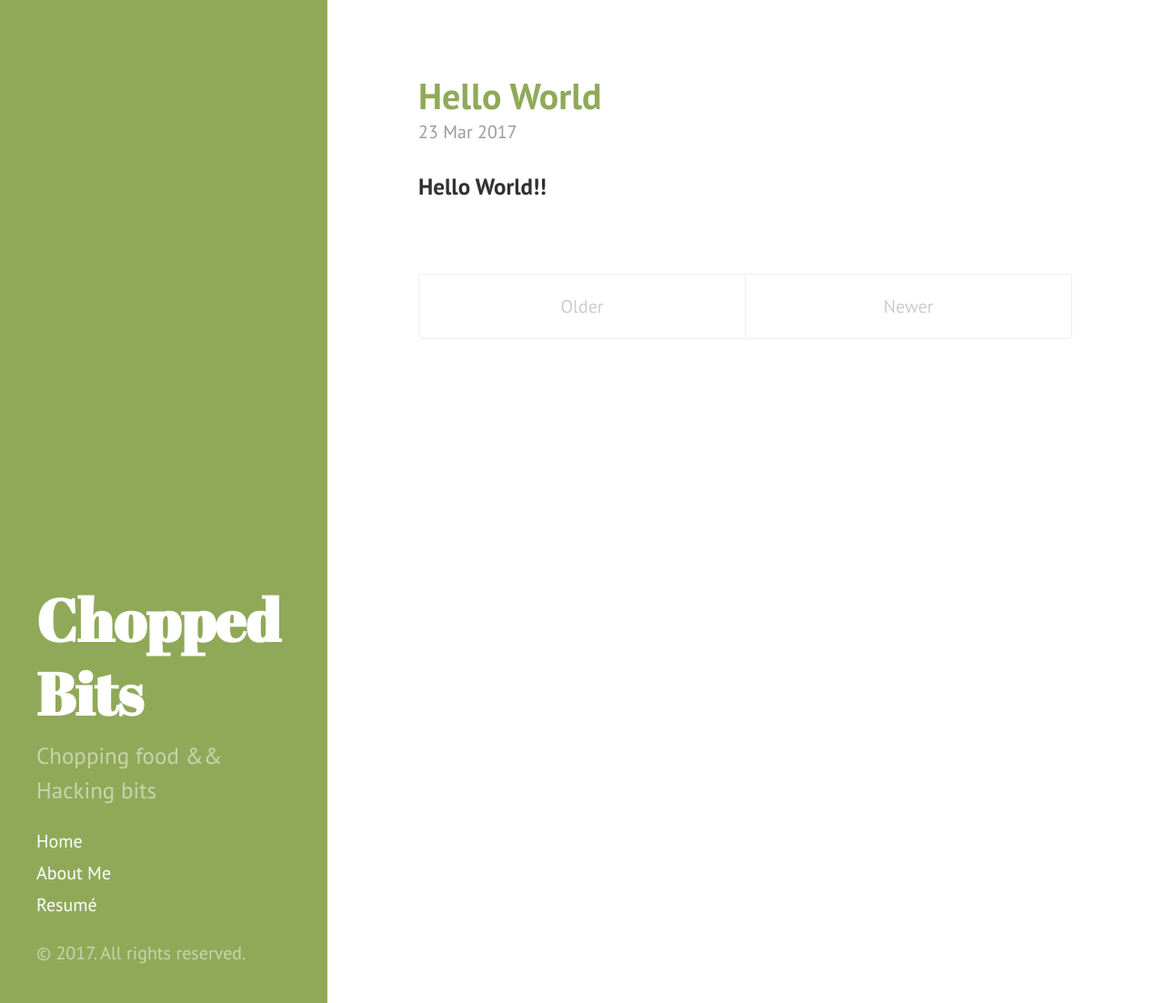
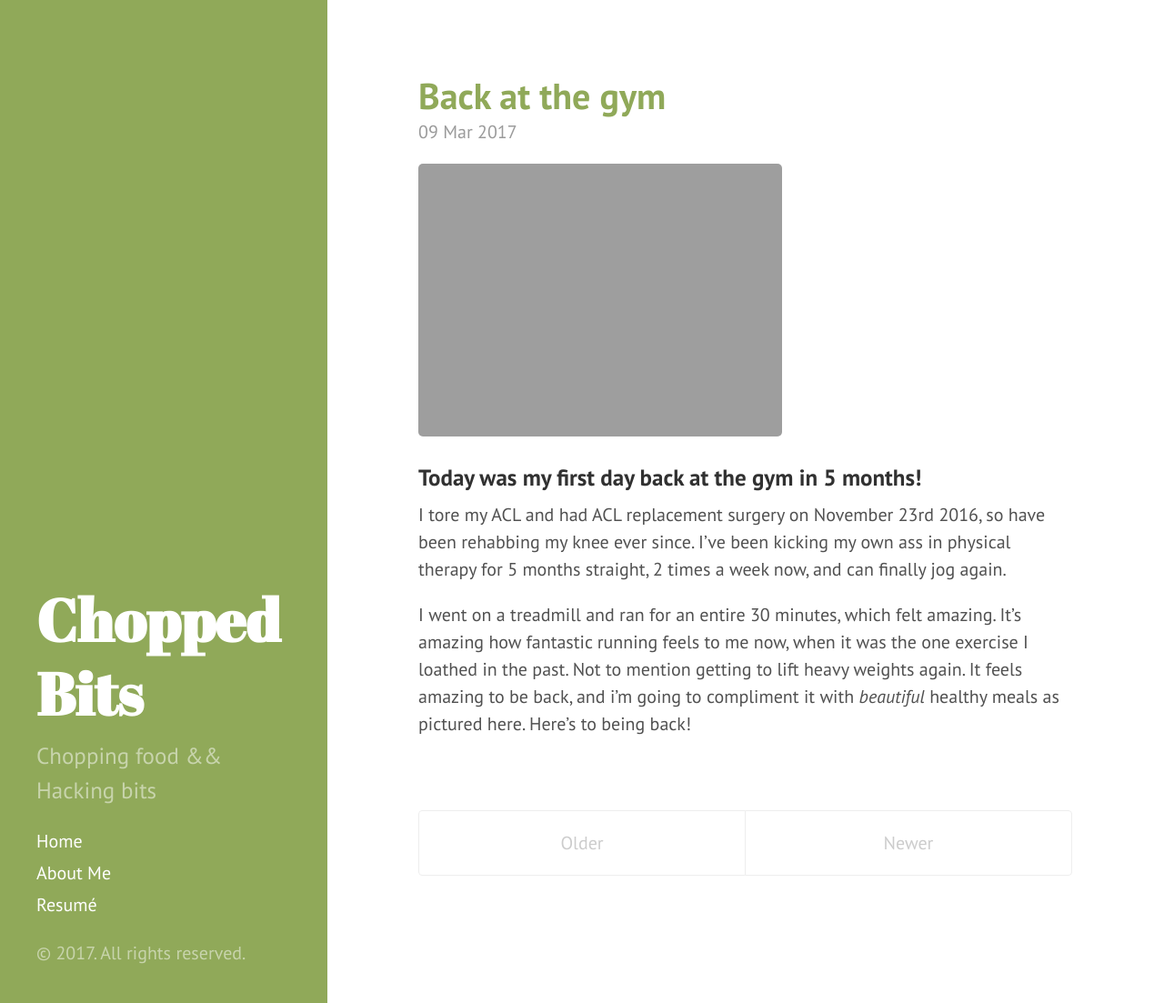
Before and after one commit to Apollo701/apollo701.github.io, a Jekyll site: the page built from index.html, in a window 1280 px wide and 1103 px high. Shown: the whole window at 91% size. Built offline with Jekyll 4.4.1, drawn with Linux system fonts in a browser that asks for light colours; the list of posts is cut into pages by our own code.

Commit message:
Add first post

```diff
--- /dev/null
+++ b/_posts/2017-03-09-back-at-the-gym.md
@@ -0,0 +1,19 @@
+---
+layout: post
+title: Back at the gym
+---
+
+![Dinner salad]({{ site.url }}/assets/salad.jpg)
+
+### Today was my first day back at the gym in 5 months!
+
+I tore my ACL and had ACL replacement surgery on November 23rd 2016,
+so have been rehabbing my knee ever since. I've been kicking my own ass in
+physical therapy for 5 months straight, 2 times a week now, and can finally jog
+again.
+
+I went on a treadmill and ran for an entire 30 minutes, which felt amazing. It's
+amazing how fantastic running feels to me now, when it was the one exercise I
+loathed in the past. Not to mention getting to lift heavy weights again.
+It feels amazing to be back, and i'm going to compliment it with _beautiful_
+healthy meals as pictured here. Here's to being back!
--- a/_posts/2017-03-23-hello-world.md
+++ /dev/null
@@ -1,6 +0,0 @@
----
-layout: post
-title: Hello World
----
-
-### Hello World!!
--- a/about.md
+++ b/about.md
@@ -3,7 +3,7 @@ layout: page
 title: About Me
 ---
 
-![placeholder]({{ site.url }}/assets/monk_me.jpg)
+![me in Ankor Watt]({{ site.url }}/assets/monk_me.jpg)
 
 ### My name is Jason Tyler Dorn and i'm in *love* with food and tech.
 
```
Also changed, not shown: 1 other file.
